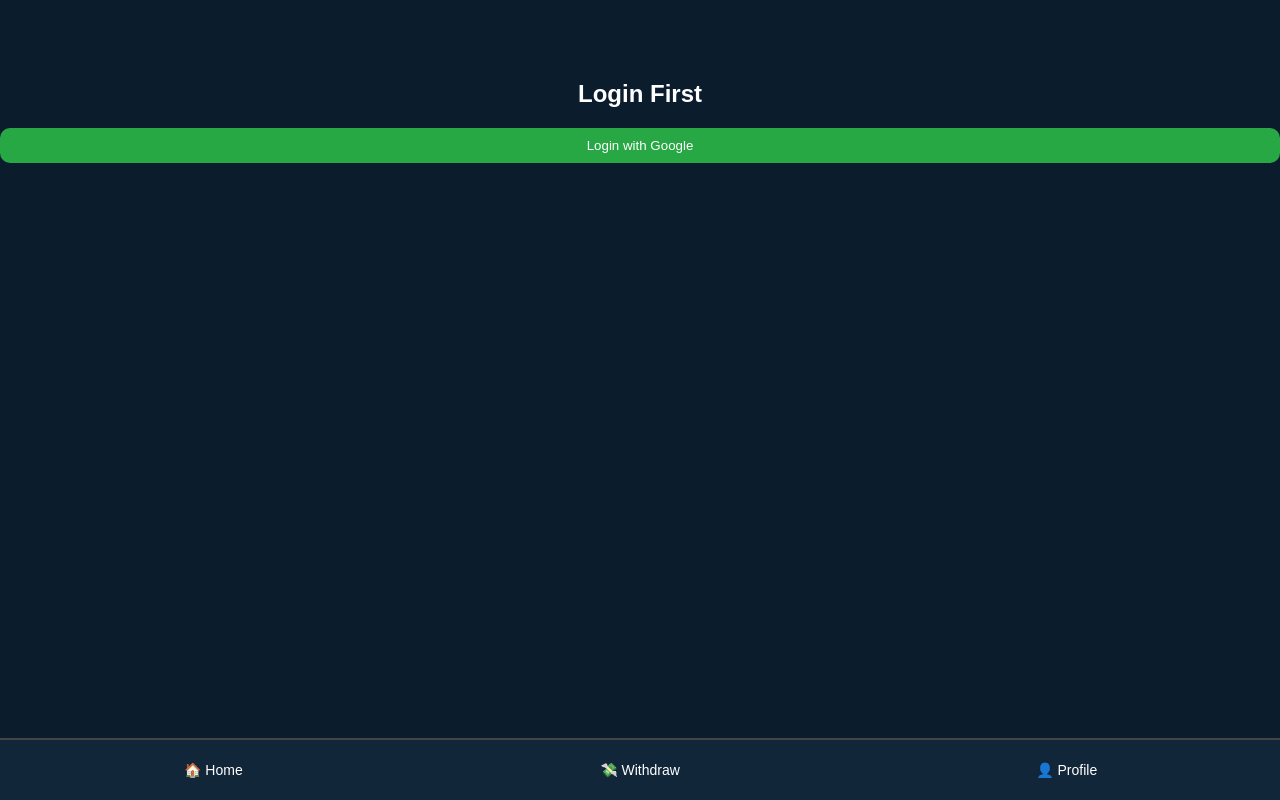
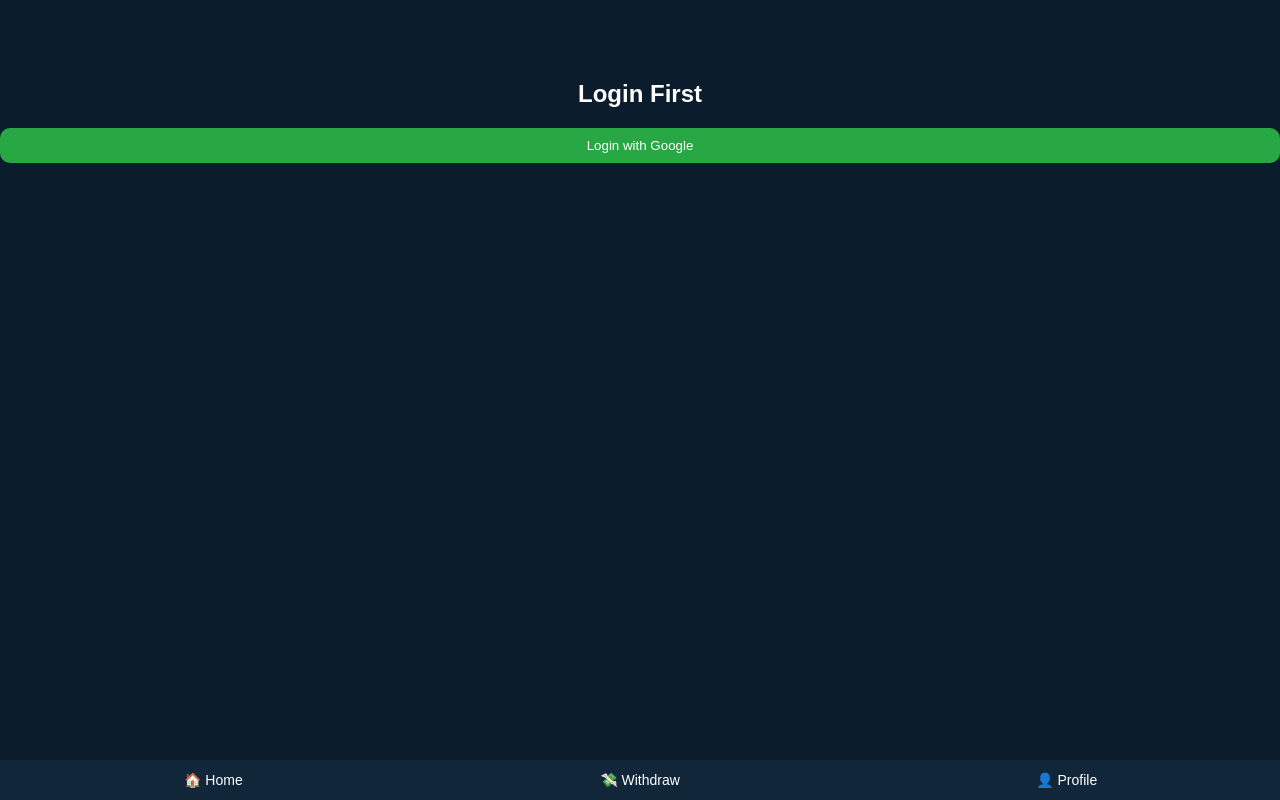
Before and after one commit to hkashyap26690-ops/DREGON-TURNAMENT-, a plain HTML site: page withdraw.html in a window 1280 px wide. Drawn offline with Linux system fonts and the light colour scheme; no server answers.

Commit message:
Update style.css

```diff
--- a/style.css
+++ b/style.css
@@ -34,18 +34,6 @@ button{
   border:none;
   border-radius:10px;
   color:white;
-}
-
-.bottom-nav{
-  position: fixed;
-  bottom: 0;
-  left: 0;
-  width: 100%;
-  background: #111;
-  display: flex;
-  justify-content: space-around;
-  padding: 10px 0;
-  border-top: 2px solid #444;
 }
 
 .bottom-nav button{
@@ -119,3 +107,10 @@ p{
   color:white;
   font-size:14px;
 }
+html, body{
+  overflow-y:auto;
+}
+
+body{
+  padding-bottom:80px;
+}
```
